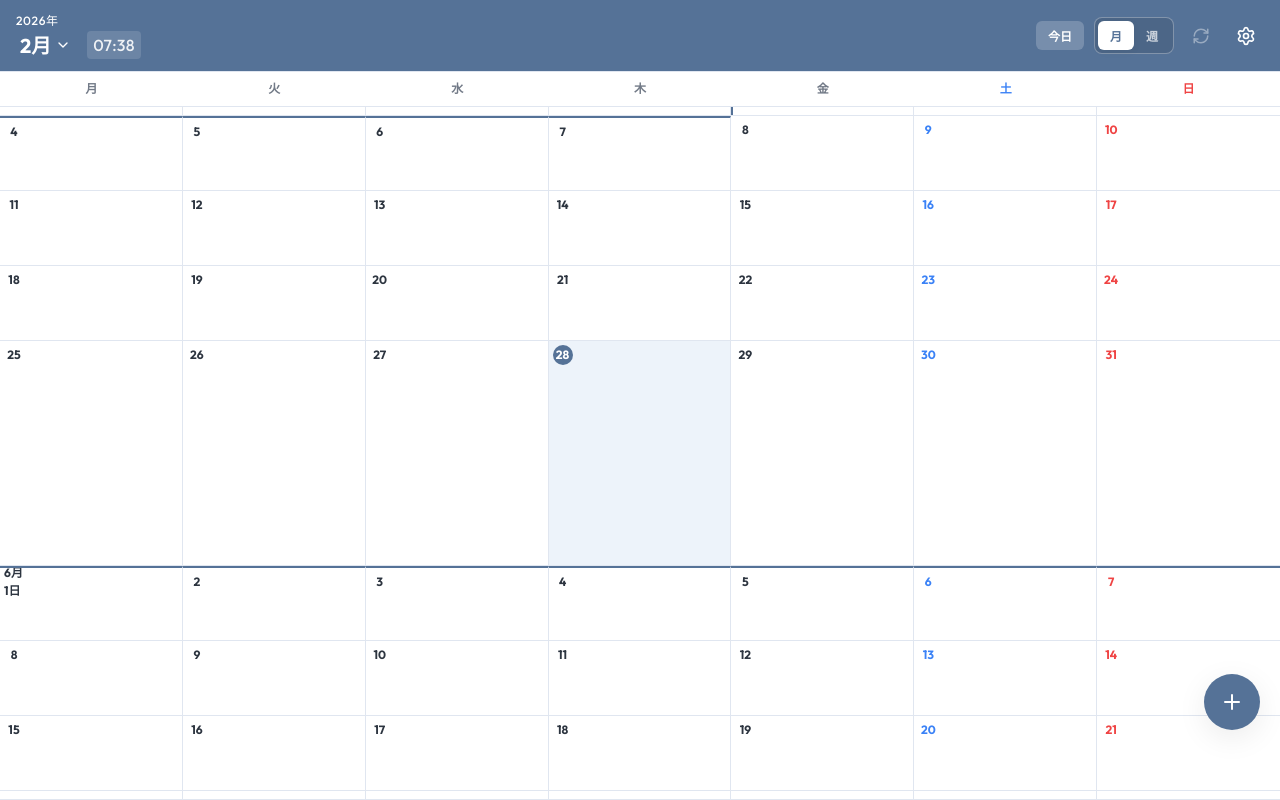
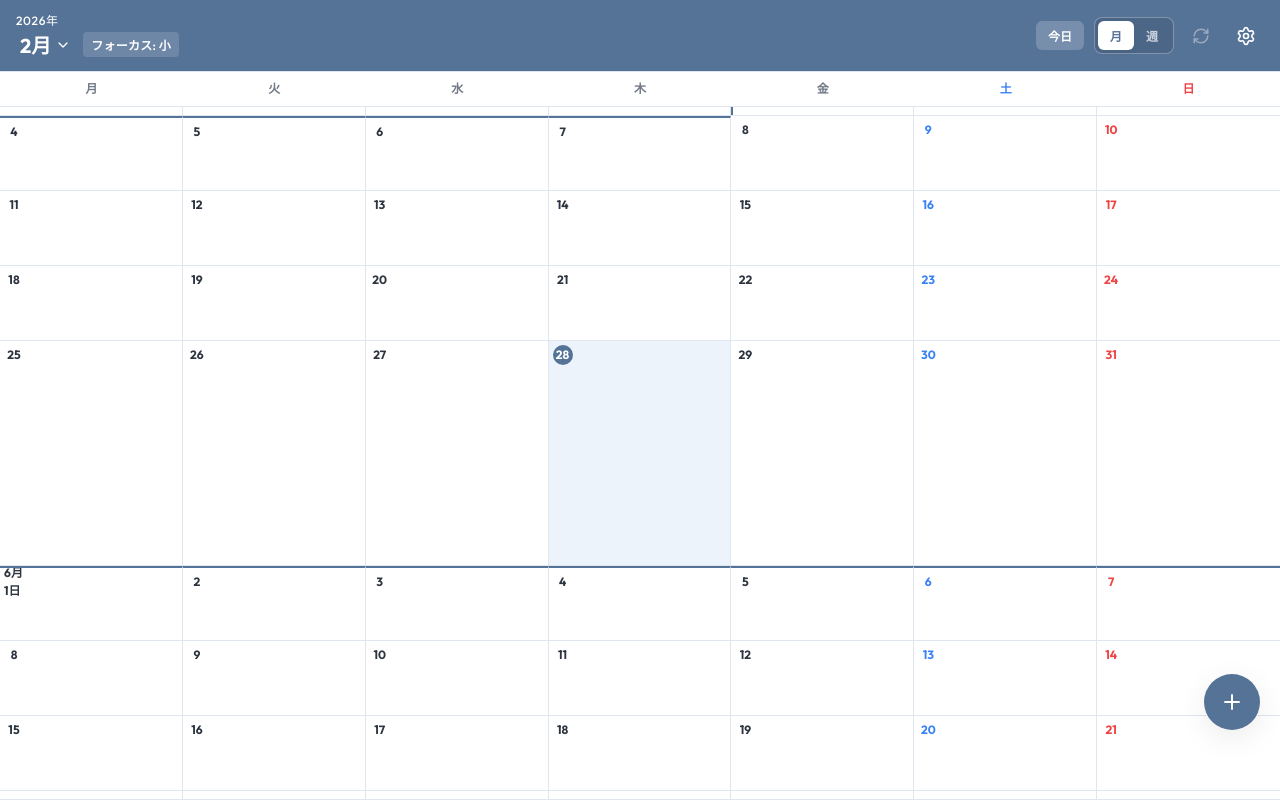
Before and after one commit to itokenlaw-rgb/FocusWeeks, a React (Vite) app: page / in a window 1280 px wide. Built offline with nearby package versions, Linux system fonts and the light colour scheme.

Commit message:
feat: 週

```diff
--- a/src/App.tsx
+++ b/src/App.tsx
@@ -559,21 +559,20 @@ export default function App() {
                 <ChevronDown size={16} />
               </button>
 
-              <span
-                style={{
-                  fontSize: 'var(--text-md)',
-                  fontWeight: '500',
-                  opacity: 0.9,
-                  marginLeft: '4px',
-                  backgroundColor: 'rgba(255, 255, 255, 0.15)',
-                  padding: '2px 6px',
-                  borderRadius: '4px',
-                  letterSpacing: '0.02em'
-                }}
-              >
-                {formatTime(currentTime)}
-              </span>
-            </div>
+{/* 【修正箇所】時計表示を削除し、フォーカスサイズ切り替えボタンを配置 */}
+        <button
+          className="header-focus-toggle-btn"
+          onClick={() => {
+            setSettings(prev => ({
+              ...prev,
+              focusSize: prev.focusSize === 3 ? 5 : 3
+            }));
+          }}
+          title={`フォーカスサイズを${settings.focusSize === 3 ? '大' : '小'}に切り替え`}
+        >
+          フォーカス: {settings.focusSize === 3 ? '小' : '大'}
+        </button>
+      </div>
 
             {showMonthDropdown && (
               <div
--- a/src/index.css
+++ b/src/index.css
@@ -144,6 +144,32 @@ body.theme-green {
   cursor: pointer; display: flex; align-items: center; justify-content: center; transition: var(--transition-fast);
 }
 .icon-btn:hover { background-color: var(--bg-primary); }
+
+/* --- index.css に追加 --- */
+.header-focus-toggle-btn {
+  font-size: var(--text-xs);
+  font-weight: 600;
+  color: var(--bg-card); /* ヘッダーの白文字に合わせる */
+  background-color: rgba(255, 255, 255, 0.15); /* 既存の時計表示と同様の半透明背景 */
+  border: none;
+  padding: 4px 8px;
+  border-radius: 4px;
+  letter-spacing: 0.02em;
+  cursor: pointer;
+  transition: var(--transition-fast);
+  display: inline-flex;
+  align-items: center;
+  user-select: none;
+}
+
+.header-focus-toggle-btn:hover {
+  background-color: rgba(255, 255, 255, 0.25); /* ホバー時に少し明るく */
+}
+
+.header-focus-toggle-btn:active {
+  transform: scale(0.97); /* タップした瞬間のフィードバック */
+}
+
 
 /* Selector Switch */
 .view-switch { display: flex; background-color: var(--bg-primary); padding: 3px; border-radius: var(--radius-sm); border: 1px solid var(--border-color); }
```
